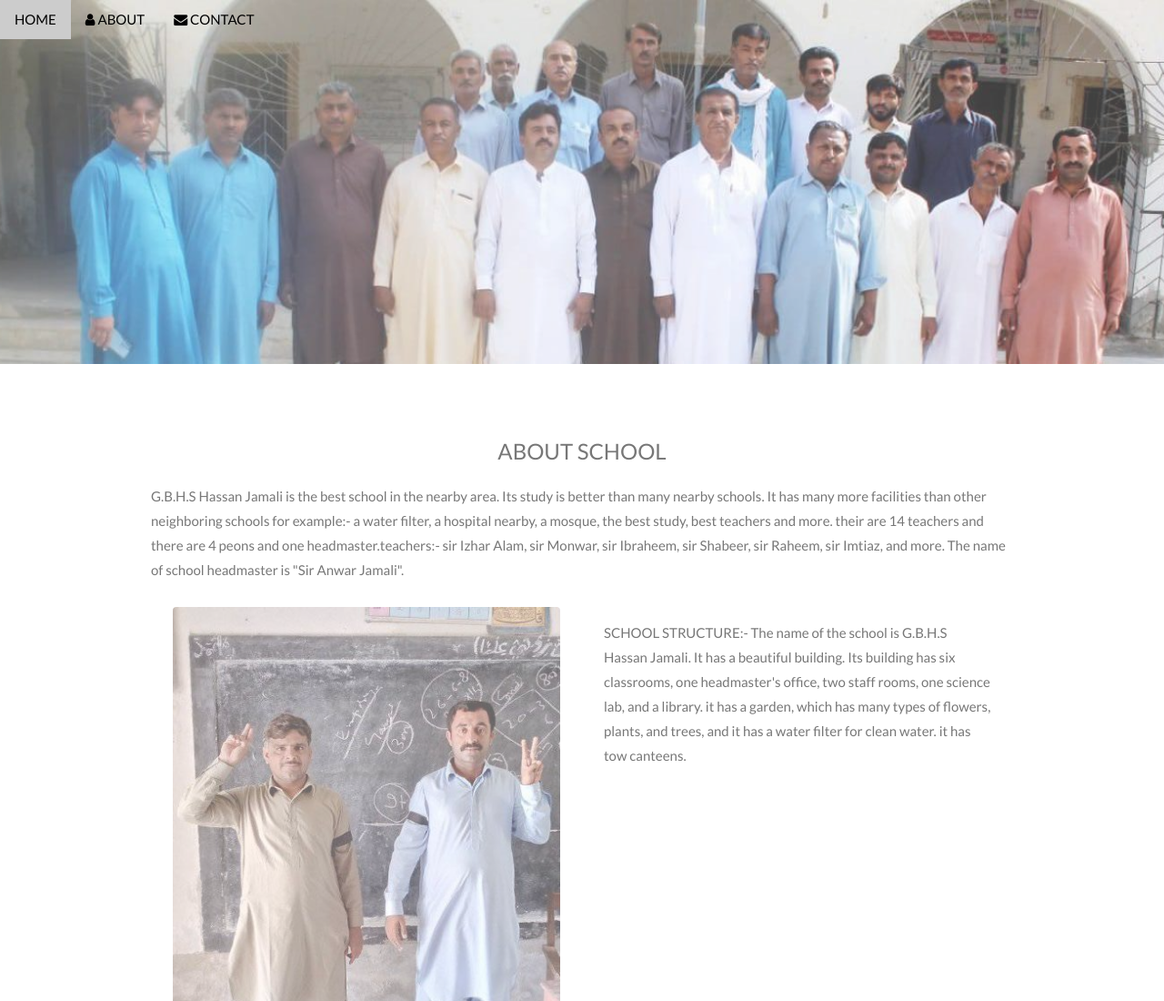
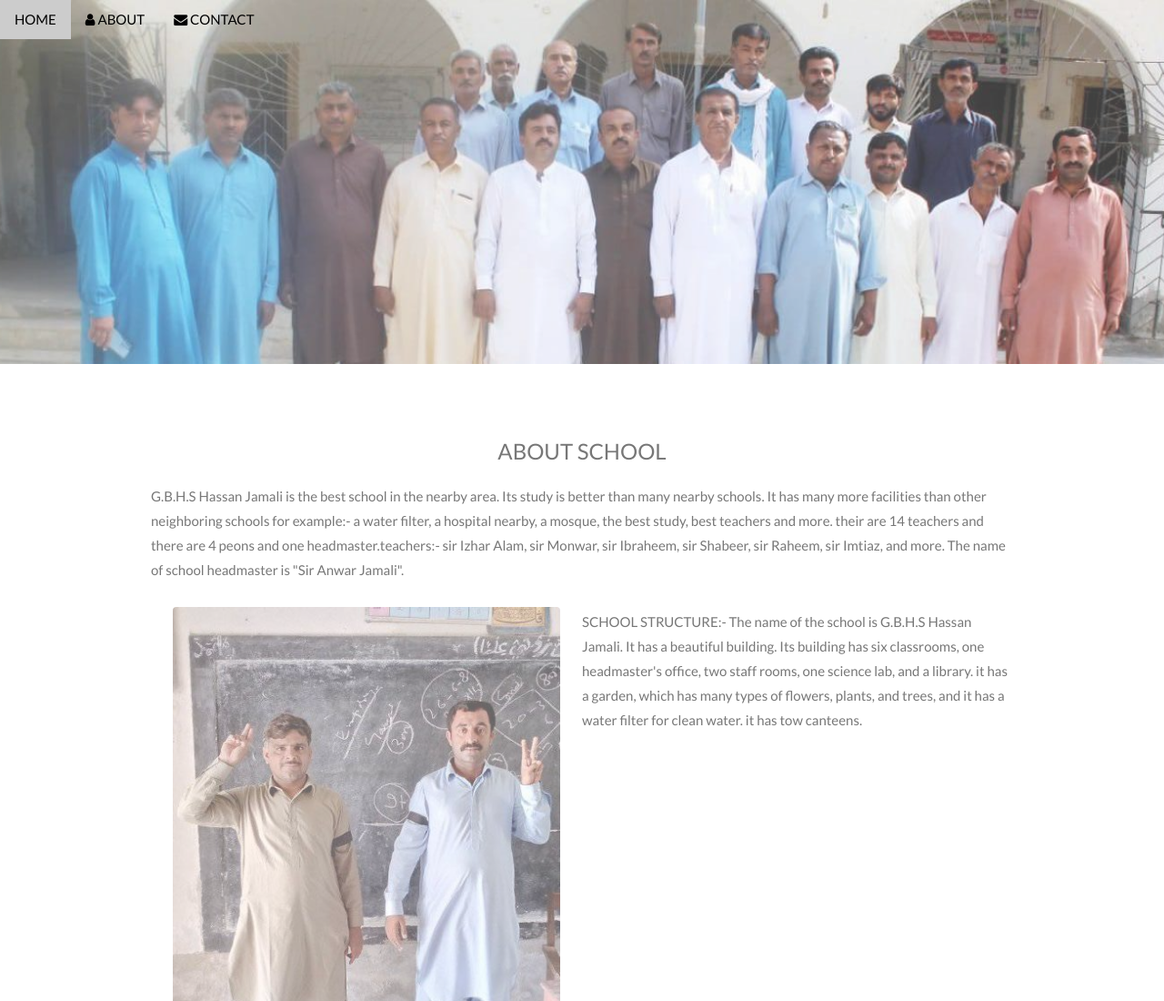
Before and after one commit to Ameerhamzajamali/school, a plain HTML site: page index.html in a window 1280 px wide. Shown: the top 1100 px of the page at 91% size. Drawn offline with nearby package versions, Linux system fonts and the light colour scheme.

Commit message:
Update index.html

```diff
--- a/index.html
+++ b/index.html
@@ -98,7 +98,7 @@ body, html {
     </div>
 
     <!-- Hide this text on small devices -->
-    <div class="w3-col m6 w3-hide-small w3-padding-large">
+    <div>
       <p>SCHOOL STRUCTURE:-
                            The name of the school is G.B.H.S Hassan Jamali. It has a beautiful building. Its building has six classrooms, one headmaster's office, two staff rooms, one science lab, and a library. it has a garden, which has many types of flowers, plants, and trees, and it has a water filter for clean water. it has tow canteens.</p>
     </div>
```
